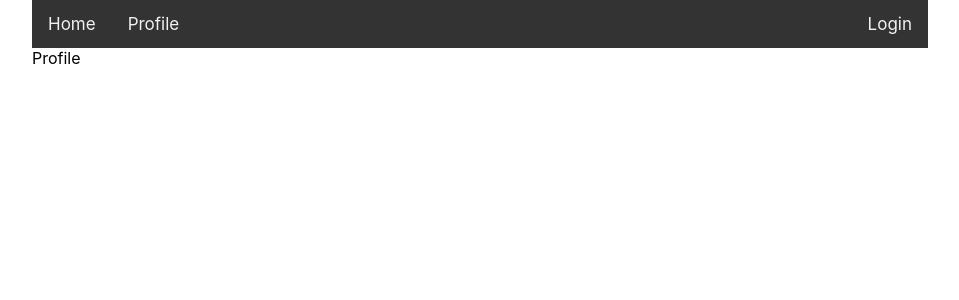
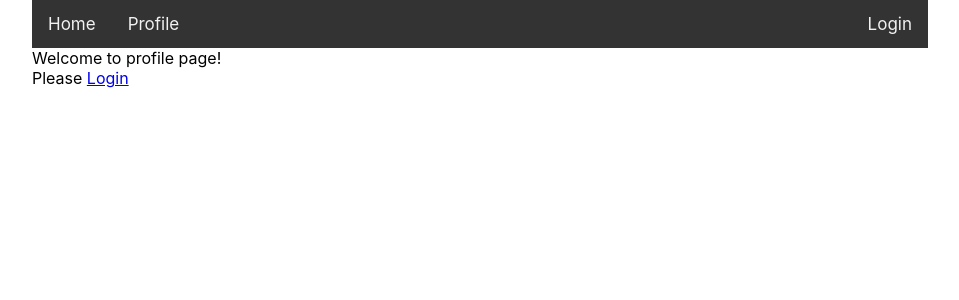
Before and after one commit to diegohdez90/space-finder-frontend-test, a React (Create React App) app: page /profile in a window 1280 px wide. Shown: the top 300 px of the page, without its empty margins (160-1119 px from the left). Built offline with nearby package versions, Linux system fonts and the light colour scheme.

Commit message:
feat: add user data on profile page

```diff
--- a/src/App.tsx
+++ b/src/App.tsx
@@ -1,5 +1,5 @@
 import React from 'react';
-import { BrowserRouter, Routes, Route, Router } from 'react-router-dom';
+import { Routes, Route } from 'react-router-dom';
 import NavBar from './components/NavBar';
 import { User } from './models/User';
 import Home from './pages/Home';
@@ -28,6 +28,9 @@ class App extends React.Component<{}, State> {
   }
 
   render() {
+
+    const { user } = this.state;
+
     return (
       <div className='wrapper'>
         <CustomRouter
@@ -36,7 +39,13 @@ class App extends React.Component<{}, State> {
           <NavBar user={this.state.user}/>
           <Routes>
             <Route path='/' element={<Home />} />
-            <Route path='/profile' element={<Profile />} />
+            <Route
+              path='/profile'
+              element={<Profile
+                authService={this.authService}
+                user={user}
+              />}
+            />
             <Route
               path='/login'
               element={<Login
--- /dev/null
+++ b/src/models/UserAttribute.ts
@@ -0,0 +1,4 @@
+export interface UserAttribute {
+    name: string,
+    value: string
+}
--- a/src/pages/Profile.tsx
+++ b/src/pages/Profile.tsx
@@ -1,10 +1,38 @@
-import React, { Component } from 'react'
+import React, { Component } from 'react';
+import { Link } from 'react-router-dom';
+import { User } from '../models/User';
+import { UserAttribute } from '../models/UserAttribute';
+import { AuthService } from '../services/AuthService';
 
-class Profile extends Component {
+interface Props {
+  user: User | undefined,
+  authService: AuthService
+}
+
+interface State {
+  userAttributes: UserAttribute[]
+}
+
+class Profile extends Component<Props, State> {
 
   render() {
+
+    let profileSpace: any;
+
+    if (this.props.user) {
+      profileSpace = <h3>Hello {this.props.user.name}</h3>
+    } else {
+      profileSpace = <div>
+        Please <Link to='/login'>Login</Link>
+      </div>
+    }
     return (
-      <div>Profile</div>
+      <div>
+        Welcome to profile page!
+        {
+          profileSpace
+        }
+      </div>
     )
   }
 }
```
